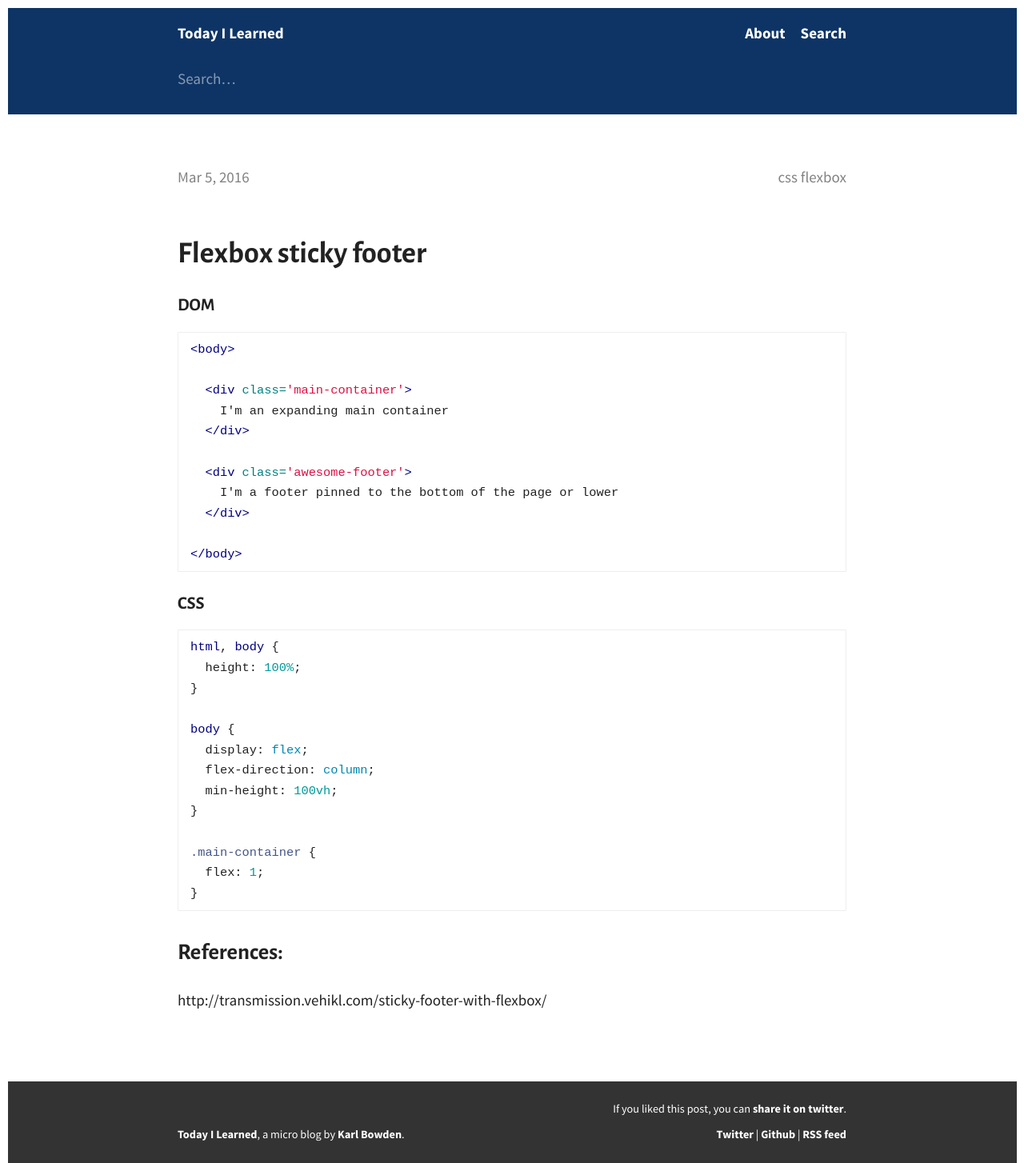
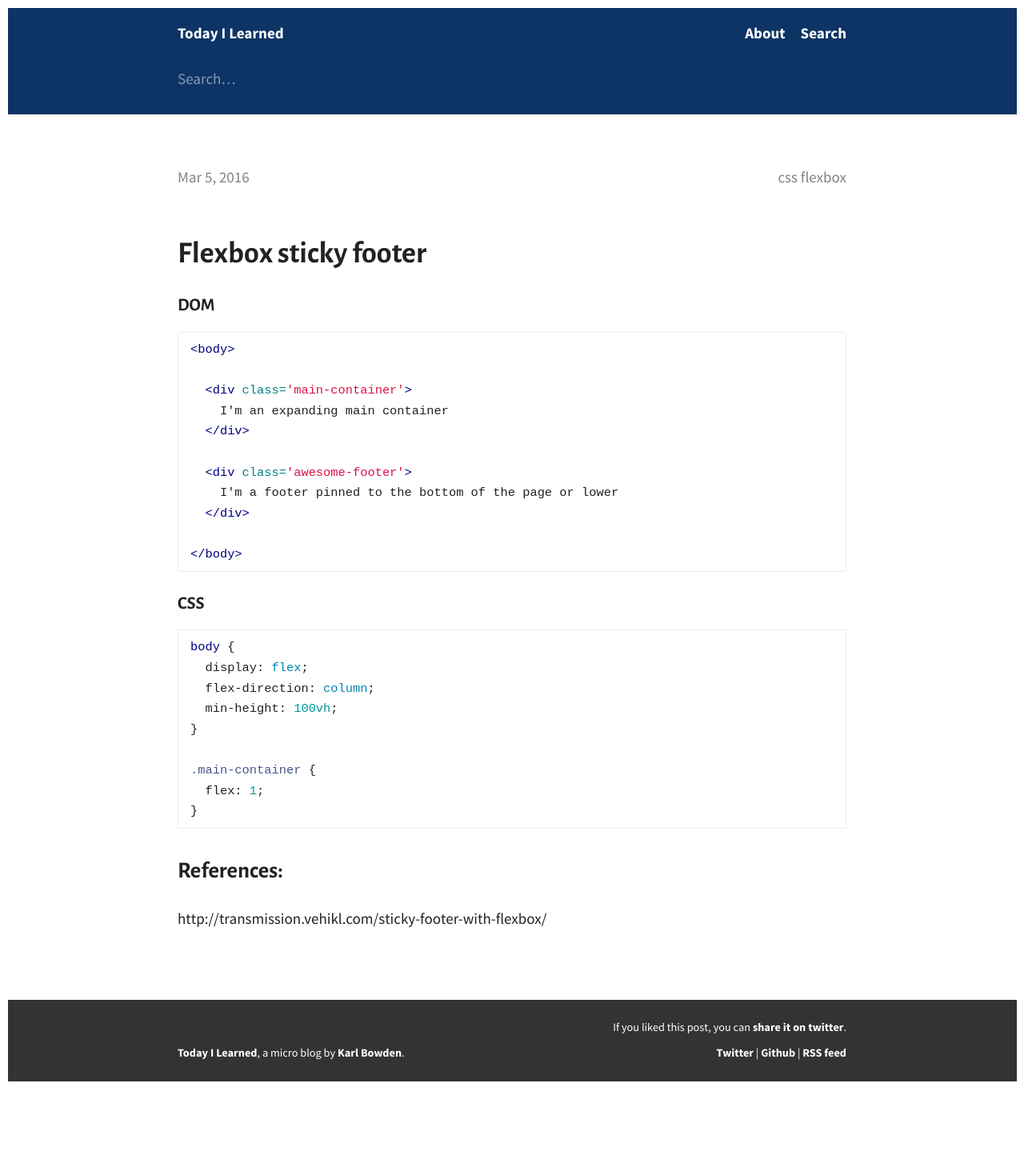
Before and after one commit to agentk/TIL, a Jekyll site: the page built from css/_posts/2016-03-05-flexbox-sticky-footer.md, in a window 1280 px wide. Shown: the whole page at 80% size. Built offline with Jekyll 4.4.1, drawn with Linux system fonts in a browser that asks for light colours; Markdown is read by kramdown in place of the engine named in the settings; after the commit the page ends 1361 px from its top, so only the background shows below that.

Commit message:
[Fix] Footer stuck under content in Safari

````diff
--- a/_sass/_content.scss
+++ b/_sass/_content.scss
@@ -1,7 +1,3 @@
-html, body {
-  height: 100%;
-}
-
 body {
   display: flex;
   flex-direction: column;
--- a/css/_posts/2016-03-05-flexbox-sticky-footer.md
+++ b/css/_posts/2016-03-05-flexbox-sticky-footer.md
@@ -26,10 +26,6 @@ tags:
 ### CSS
 
 ```css
-html, body {
-  height: 100%;
-}
-
 body {
   display: flex;
   flex-direction: column;
````
